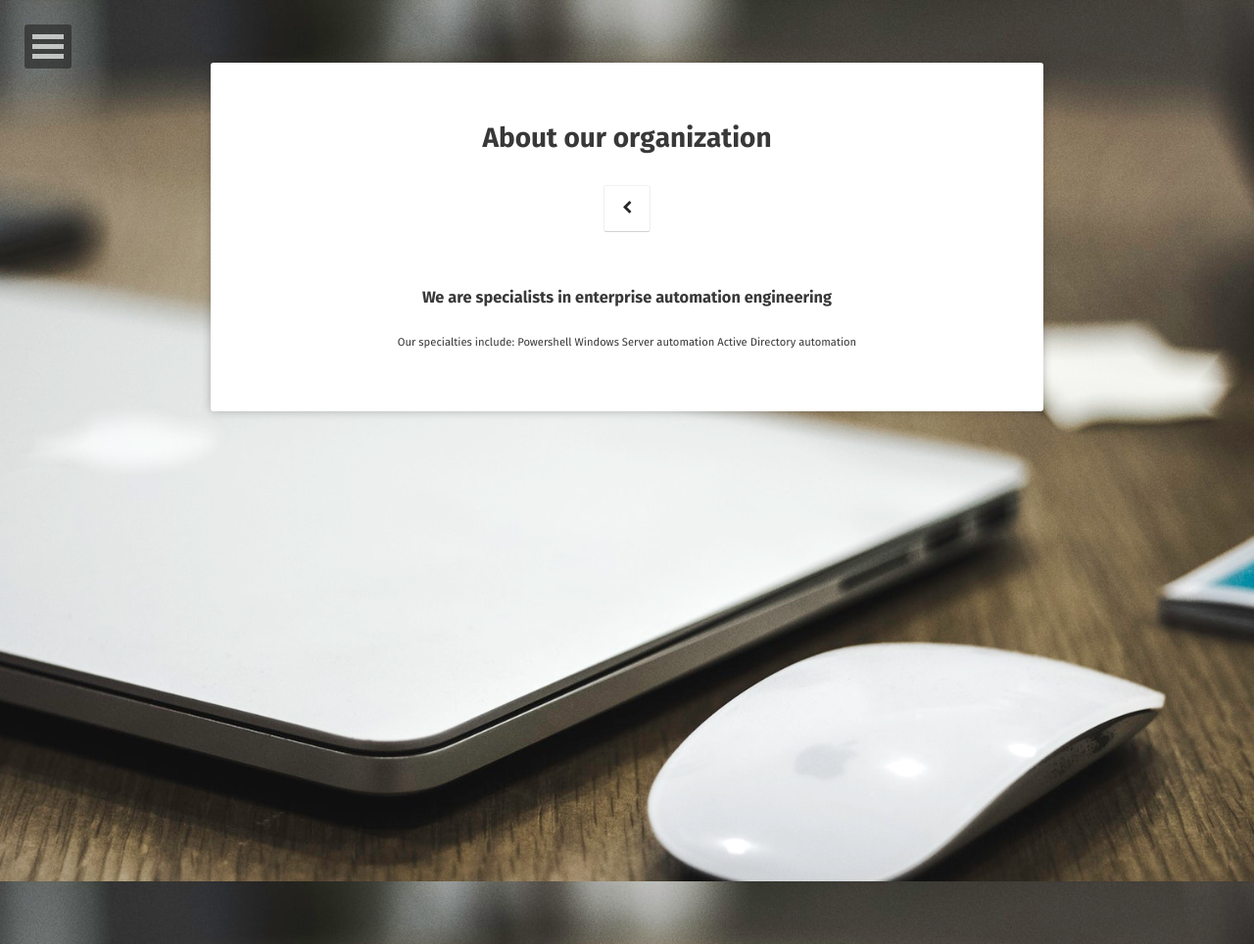
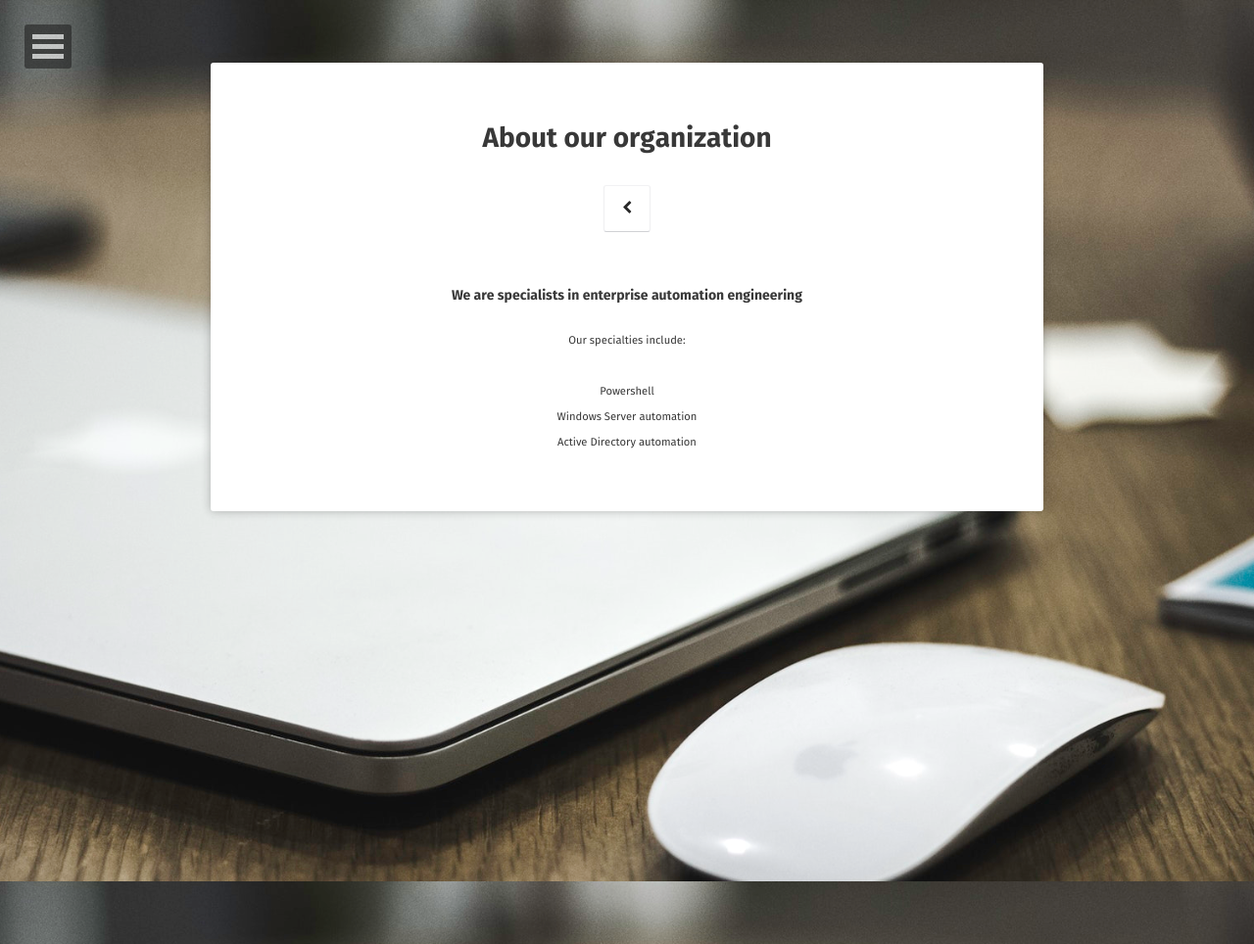
Before and after one commit to ChaosEngineering/ChaosEngineering.github.io, a Jekyll site: the page built from about/index.md, in a window 1280 px wide. Shown: the whole page at 98% size. Built offline with Jekyll 4.4.1, drawn with Linux system fonts in a browser that asks for light colours; some web fonts are replaced.

Commit message:
Another formating try

```diff
--- a/about/index.md
+++ b/about/index.md
@@ -7,15 +7,15 @@ comments: false
 ---
 <center>
 <p>
-<h3>
+<h4>
 We are specialists in enterprise automation engineering
-</h3>
+</h4>
 <small>
 Our specialties include:
-
-Powershell
-Windows Server automation
-Active Directory automation
+<br><br>
+Powershell<br>
+Windows Server automation<br>
+Active Directory automation<br>
 </small>
 </p>
 </center>
```
